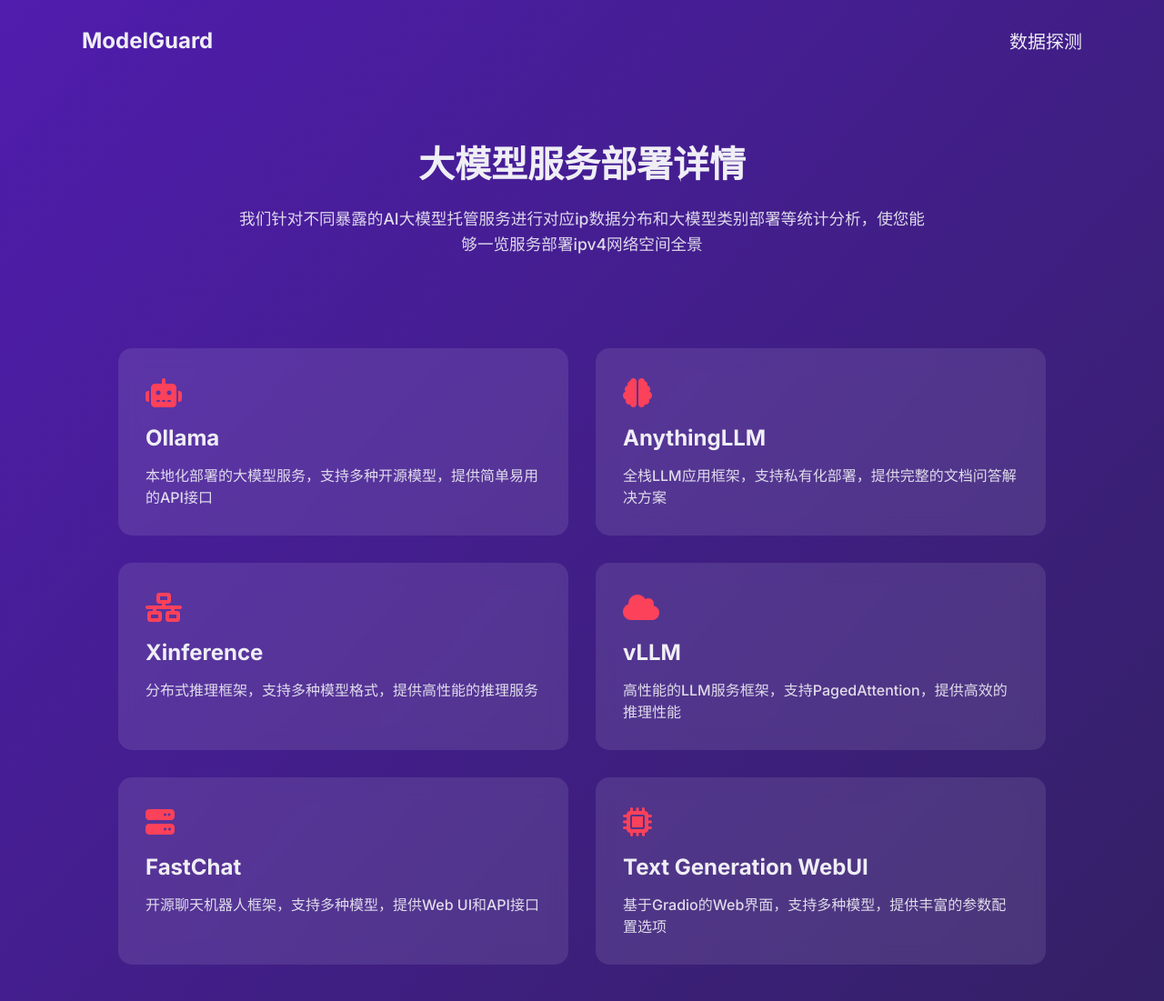
After one commit to hhhhasy/bigmodel, a Django app: page /service-details/ in a window 1280 px wide. The commit adds this page. Shown: the whole page at 91% size. Run offline with Django 4.2, Linux system fonts and the light colour scheme; parts of the project's set-up code (start-up, migrations or seed data) failed here and were passed over.

Commit message:
Add files via upload

```diff
--- /dev/null
+++ b/mysite/home/templates/service_details.html
@@ -0,0 +1,198 @@
+<!DOCTYPE html>
+<html lang="zh-CN">
+<head>
+    <meta charset="UTF-8">
+    <meta name="viewport" content="width=device-width, initial-scale=1.0">
+    <title>服务详情 - ModelGuard</title>
+    <link href="https://fonts.googleapis.com/css2?family=Inter:wght@300;500;700&display=swap" rel="stylesheet">
+    <link rel="stylesheet" href="https://cdnjs.cloudflare.com/ajax/libs/font-awesome/6.4.0/css/all.min.css">
+    <style>
+        :root {
+            --color-primary: #591BC5;
+            --color-secondary: #FC415A;
+            --color-bg-dark: #212335;
+            --color-bg-light: #EFEEF5;
+            --font-main: 'Inter', sans-serif;
+            --transition-speed: 0.3s;
+        }
+
+        * {
+            margin: 0;
+            padding: 0;
+            box-sizing: border-box;
+        }
+
+        body {
+            font-family: var(--font-main);
+            min-height: 100vh;
+            background: linear-gradient(132deg, var(--color-secondary), var(--color-primary), var(--color-bg-dark));
+            background-size: 400% 400%;
+            animation: gradientShift 15s ease infinite;
+            color: var(--color-bg-light);
+        }
+
+        @keyframes gradientShift {
+            0% { background-position: 0% 50%; }
+            50% { background-position: 100% 50%; }
+            100% { background-position: 0% 50%; }
+        }
+
+        .header {
+            padding: 30px 90px;
+            display: flex;
+            justify-content: space-between;
+            align-items: center;
+        }
+
+        .logo a {
+            color: var(--color-bg-light);
+            font-weight: 700;
+            font-size: 1.5em;
+            text-decoration: none;
+        }
+
+        .nav-links {
+            display: flex;
+            gap: 20px;
+        }
+
+        .nav-item a {
+            color: var(--color-bg-light);
+            text-decoration: none;
+            font-size: 20px;
+            transition: color var(--transition-speed);
+        }
+
+        .nav-item a:hover {
+            color: var(--color-primary);
+        }
+
+        .intro-section {
+            text-align: center;
+            padding: 60px 20px;
+            max-width: 800px;
+            margin: 0 auto;
+        }
+
+        .intro-section h1 {
+            font-size: 2.5em;
+            margin-bottom: 20px;
+        }
+
+        .intro-section p {
+            font-size: 1.1em;
+            line-height: 1.6;
+            opacity: 0.9;
+        }
+
+        .services-grid {
+            display: grid;
+            grid-template-columns: repeat(2, 1fr);
+            gap: 30px;
+            padding: 40px 90px;
+            max-width: 1200px;
+            margin: 0 auto;
+        }
+
+        .service-card {
+            background: rgba(255, 255, 255, 0.1);
+            backdrop-filter: blur(10px);
+            border-radius: 15px;
+            padding: 30px;
+            transition: transform var(--transition-speed), box-shadow var(--transition-speed);
+            cursor: pointer;
+            text-decoration: none;
+            color: var(--color-bg-light);
+        }
+
+        .service-card:hover {
+            transform: translateY(-5px);
+            box-shadow: 0 10px 20px rgba(0, 0, 0, 0.2);
+        }
+
+        .service-card h3 {
+            font-size: 1.5em;
+            margin-bottom: 15px;
+        }
+
+        .service-card p {
+            font-size: 1em;
+            opacity: 0.9;
+            line-height: 1.5;
+        }
+
+        .service-icon {
+            font-size: 2em;
+            margin-bottom: 15px;
+            color: var(--color-secondary);
+        }
+    </style>
+</head>
+<body>
+    <header class="header">
+        <div class="logo">
+            <a href="/">ModelGuard</a>
+        </div>
+        <nav class="nav-links">
+            <div class="nav-item">
+                <a href="/Probing">数据探测</a>
+            </div>
+        </nav>
+    </header>
+
+    <section class="intro-section">
+        <h1>大模型服务部署详情</h1>
+        <p>我们针对不同暴露的AI大模型托管服务进行对应ip数据分布和大模型类别部署等统计分析，使您能够一览服务部署ipv4网络空间全景</p>
+    </section>
+
+    <div class="services-grid">
+        <a href="/Ollama" class="service-card">
+            <div class="service-icon">
+                <i class="fas fa-robot"></i>
+            </div>
+            <h3>Ollama</h3>
+            <p>本地化部署的大模型服务，支持多种开源模型，提供简单易用的API接口</p>
+        </a>
+
+        <a href="#" class="service-card">
+            <div class="service-icon">
+                <i class="fas fa-brain"></i>
+            </div>
+            <h3>AnythingLLM</h3>
+            <p>全栈LLM应用框架，支持私有化部署，提供完整的文档问答解决方案</p>
+        </a>
+
+        <a href="#" class="service-card">
+            <div class="service-icon">
+                <i class="fas fa-network-wired"></i>
+            </div>
+            <h3>Xinference</h3>
+            <p>分布式推理框架，支持多种模型格式，提供高性能的推理服务</p>
+        </a>
+
+        <a href="#" class="service-card">
+            <div class="service-icon">
+                <i class="fas fa-cloud"></i>
+            </div>
+            <h3>vLLM</h3>
+            <p>高性能的LLM服务框架，支持PagedAttention，提供高效的推理性能</p>
+        </a>
+
+        <a href="#" class="service-card">
+            <div class="service-icon">
+                <i class="fas fa-server"></i>
+            </div>
+            <h3>FastChat</h3>
+            <p>开源聊天机器人框架，支持多种模型，提供Web UI和API接口</p>
+        </a>
+
+        <a href="#" class="service-card">
+            <div class="service-icon">
+                <i class="fas fa-microchip"></i>
+            </div>
+            <h3>Text Generation WebUI</h3>
+            <p>基于Gradio的Web界面，支持多种模型，提供丰富的参数配置选项</p>
+        </a>
+    </div>
+</body>
+</html>
--- a/mysite/home/urls.py
+++ b/mysite/home/urls.py
@@ -2,6 +2,7 @@ from django.urls import path
 from . import views
 
 urlpatterns = [
-    path('', views.index, name='index'),
-    path('get-earth/', views.getearth, name='get-earth'),
+    path('', views.index, name='home'),
+    path('service-details/', views.service_details, name='service_details'),
+    path('getearth/', views.getearth, name='getearth'),
 ]
--- a/mysite/home/views.py
+++ b/mysite/home/views.py
@@ -5,6 +5,9 @@ import os
 
 def index(request):
     return render(request, 'home.html')
+
+def service_details(request):
+    return render(request, 'service_details.html')
 
 def getearth(request):
     # 获取文件的完整路径
```
Also changed, not shown: mysite/home/templates/home.html (+197 -167 lines).
